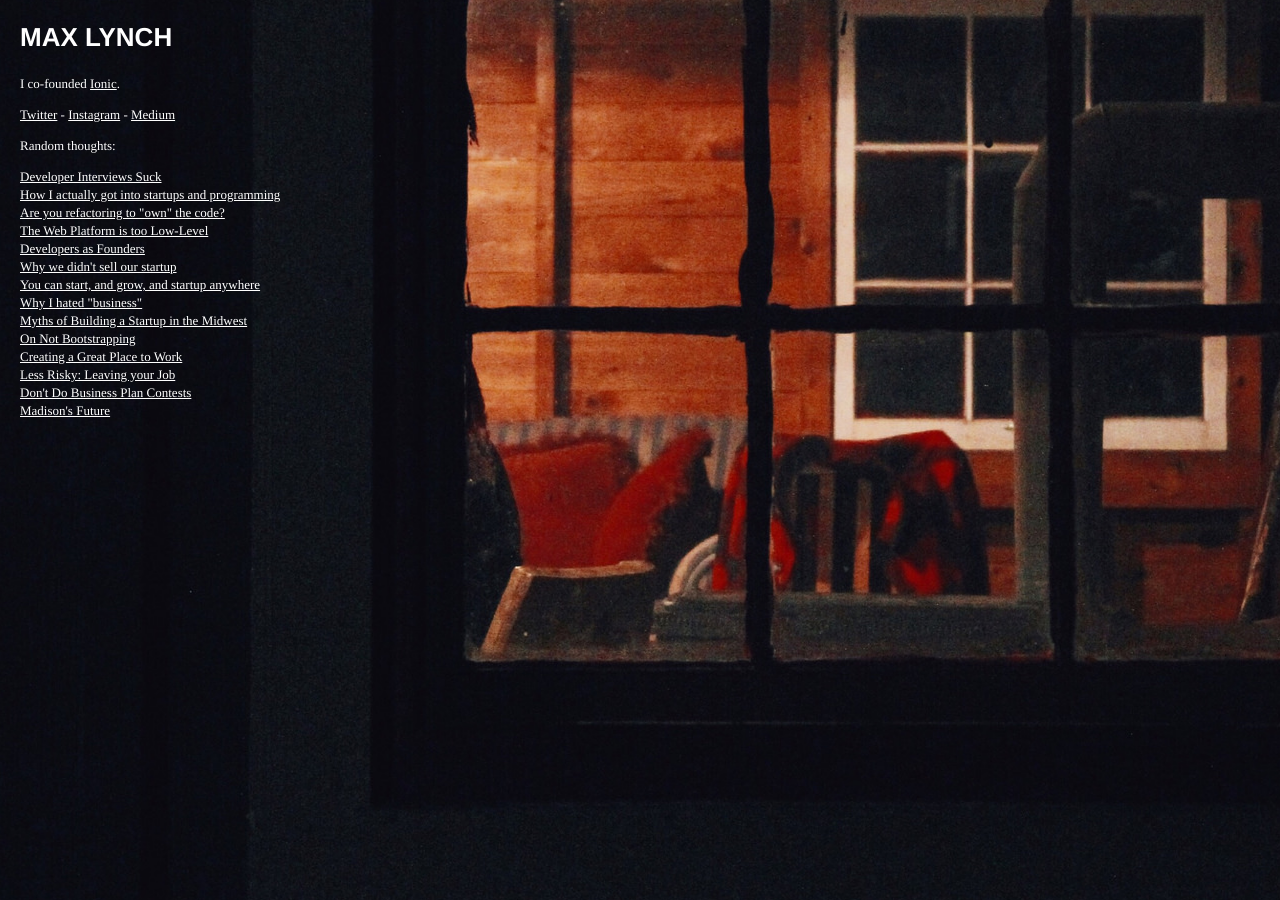
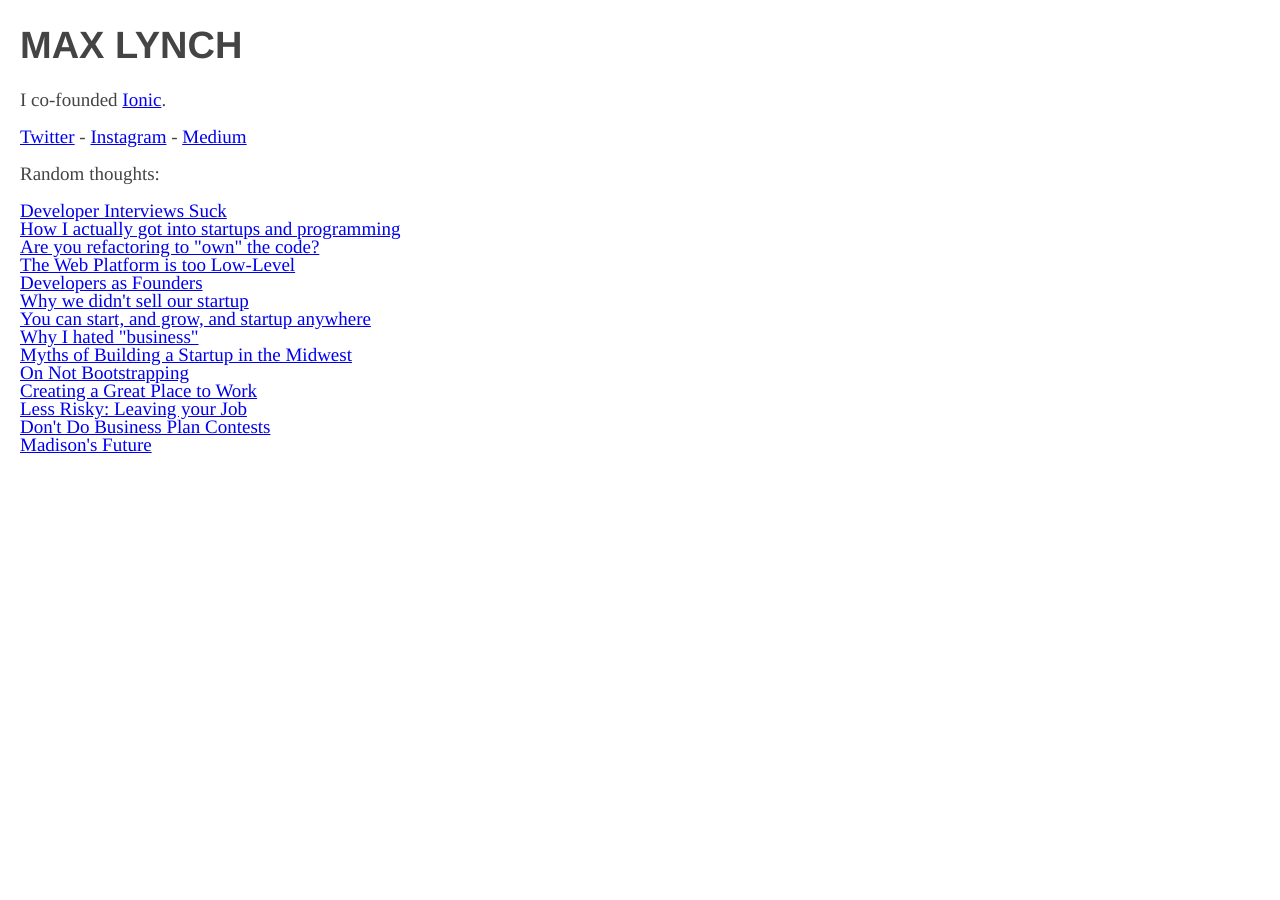
Before and after one commit to mlynch/mlynch.github.com, a Jekyll site: the page built from index.md, in a window 1280 px wide. Built offline with Jekyll 4.4.1, drawn with Linux system fonts in a browser that asks for light colours; Markdown is read by kramdown in place of the engine named in the settings; comment, search, counter and statistics services are not loaded.

Commit message:
Update clean.css

```diff
--- a/css/clean.css
+++ b/css/clean.css
@@ -1,6 +1,6 @@
 body {
   font-family: "adobe garamond pro", Times, 'Times New Roman', serif;
-	color: #fff;
+
   font-size: 16px;
   line-height: 18px;
 
@@ -16,11 +16,17 @@ margin: 0;
 }
 
 body {
+	color: #444;
+	background-color: white;
+}
+.body.index {
+	color: #fff;
 	 background: url('/images/24296251963_71b008e856_k.jpg') no-repeat #000;
 	 background-position: 15% 50%;
 	 font-size:13px;
 }
-a {
+
+.body.index a {
   /*
   color: #ff0084;
   */
```
